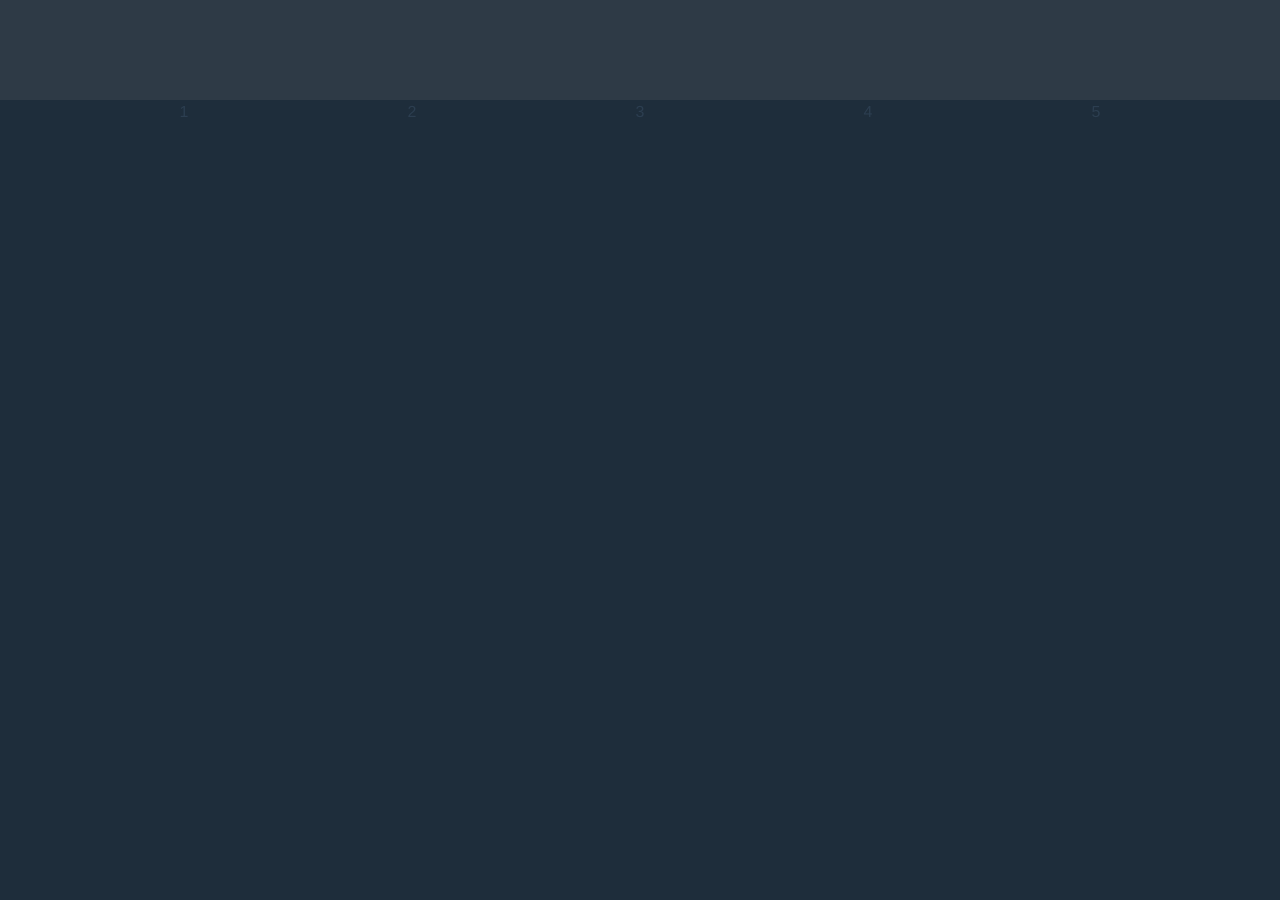
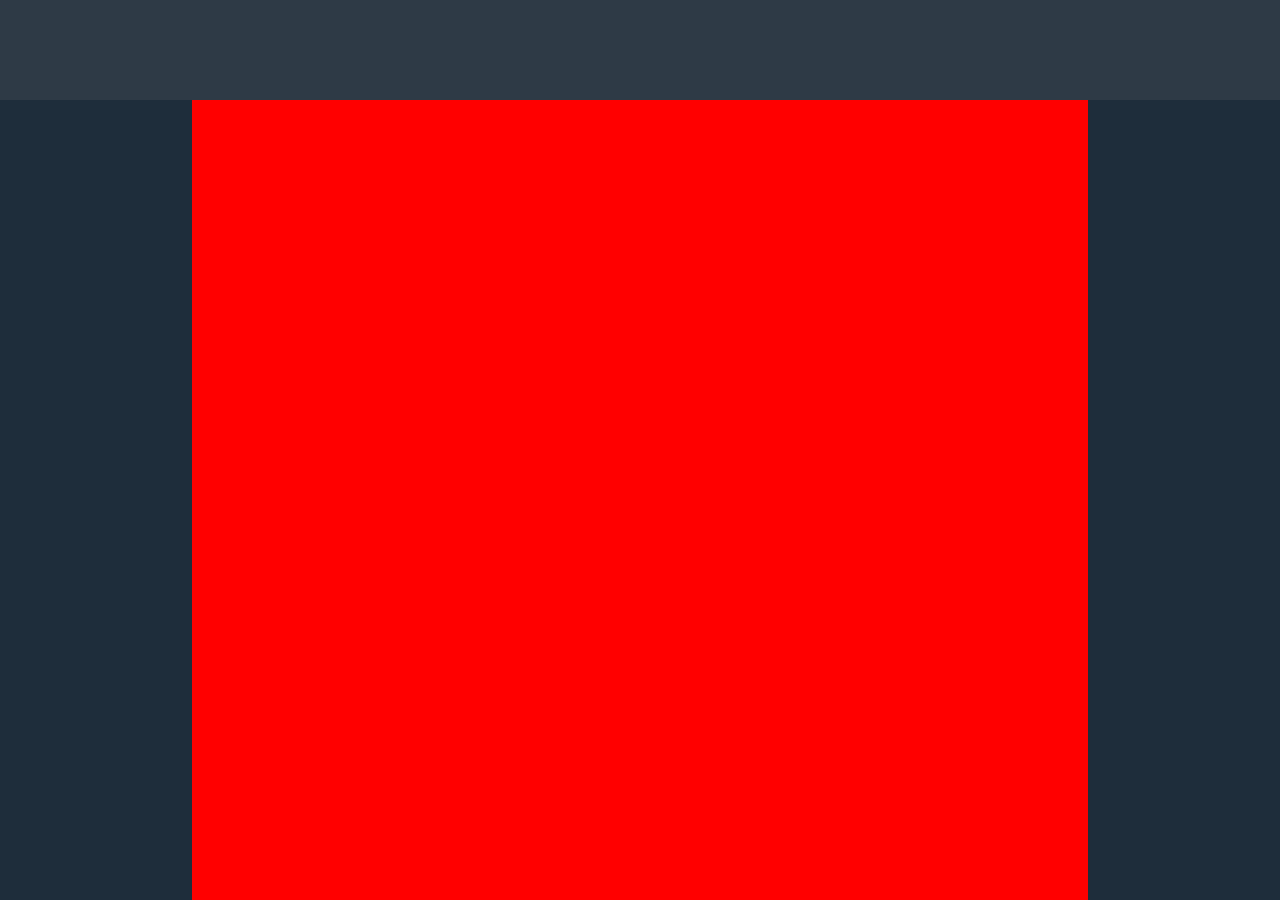
Before and after one commit to Daniele-Simonetti/vue-dischi, a Vue app: page / in a window 1280 px wide. Built offline with nearby package versions, Linux system fonts and the light colour scheme.

Commit message:
testing without bootstrap

```diff
--- a/src/App.vue
+++ b/src/App.vue
@@ -23,7 +23,7 @@ export default {
 </script>
 
 <style lang="scss">
-@import "~bootstrap/scss/bootstrap";
+@import "./assets/scss/style.scss";
 #app {
   font-family: Avenir, Helvetica, Arial, sans-serif;
   -webkit-font-smoothing: antialiased;
--- /dev/null
+++ b/src/assets/scss/partials/_common.scss
@@ -0,0 +1,14 @@
+* {
+  margin: 0;
+  padding: 0;
+  box-sizing: border-box;
+};
+
+html {
+  font-size: 100%;
+}
+
+.container {
+  width: 70%;
+  margin: 0 auto;
+}
--- /dev/null
+++ b/src/assets/scss/style.scss
@@ -0,0 +1,2 @@
+@import "./partials/_variables.scss";
+@import "./partials/_common.scss";
--- a/src/components/Main.vue
+++ b/src/components/Main.vue
@@ -1,14 +1,6 @@
 <template>
   <main>
-    <div class="container">
-      <div class="row">
-        <div class="col">1</div>
-        <div class="col">2</div>
-        <div class="col">3</div>
-        <div class="col">4</div>
-        <div class="col">5</div>
-      </div>
-    </div>
+    <div class="container"></div>
   </main>
 </template>
 
@@ -22,5 +14,9 @@ export default {
   main {
     background-color: #1E2D3B;
     height: 100vh;
+    .container {
+      background-color: red;
+      height: 100%;
+    }
   }
 </style>
```
Also changed, not shown: src/assets/scss/partials/_variables.scss (added).
